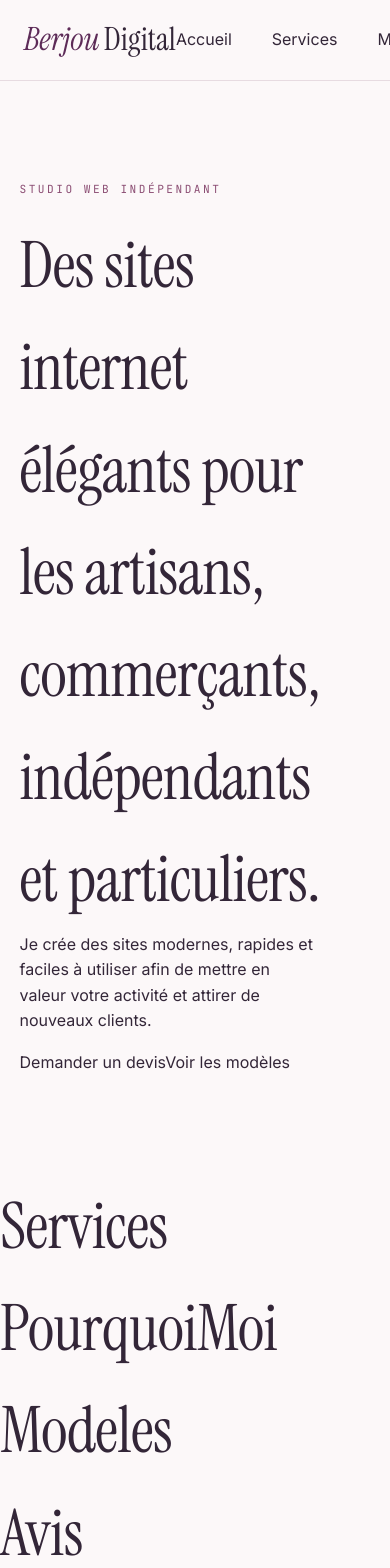
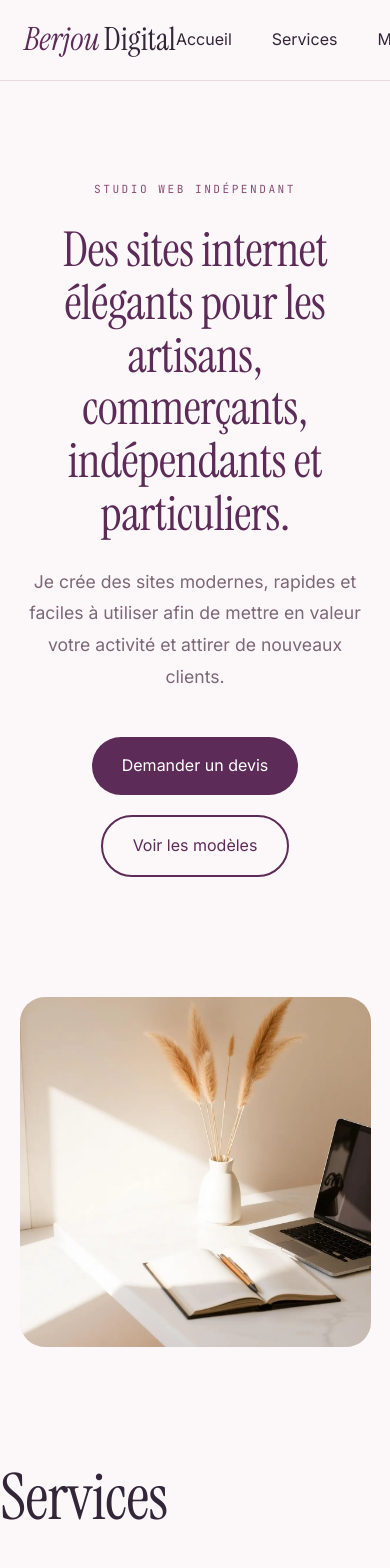
Before and after one commit to ninie08car/berjou-digital, a React (Vite) app: page / in a window 390 px wide. Shown: the top 1568 px of the page. Built offline with nearby package versions, Linux system fonts and the light colour scheme.

Commit message:
Contenu et css section hero

```diff
--- a/src/components/Hero/Hero.css
+++ b/src/components/Hero/Hero.css
@@ -10,3 +10,89 @@
   gap: 80px;
   align-items: center;
 }
+
+.hero-content h1 {
+  margin: 25px 0;
+  font-size: 4rem;
+  line-height: 1.1;
+  color: var(--bordeaux);
+}
+
+.hero-description {
+  max-width: 550px;
+  color: var(--muted-foreground);
+  font-size: 1.1rem;
+  line-height: 1.8;
+}
+
+.hero-buttons {
+  display: flex;
+  gap: 20px;
+  margin-top: 45px;
+}
+
+.btn-primary {
+  padding: 16px 30px;
+  background: var(--bordeaux);
+  color: white;
+  border-radius: 50px;
+  transition: 0.3s;
+}
+
+.btn-primary:hover {
+  background: var(--terracotta);
+}
+
+.btn-secondary {
+  padding: 16px 30px;
+  border: 2px solid var(--bordeaux);
+  border-radius: 50px;
+  color: var(--bordeaux);
+  transition: 0.3s;
+}
+
+.btn-secondary:hover {
+  background: var(--bordeaux);
+  color: white;
+}
+
+.hero-image {
+  height: 550px;
+  background: var(--blush);
+  border-radius: 25px;
+}
+
+.hero-image img {
+  width: 100%;
+  height: 100%;
+  object-fit: cover;
+  border-radius: 25px;
+}
+
+@media (max-width: 900px) {
+  .hero-container {
+    grid-template-columns: 1fr;
+
+    text-align: center;
+  }
+
+  .hero-description {
+    margin: auto;
+  }
+
+  .hero-buttons {
+    justify-content: center;
+
+    flex-wrap: wrap;
+  }
+
+  .hero-content h1 {
+    font-size: 3rem;
+  }
+
+  .hero-image {
+    height: 350px;
+
+    margin-top: 40px;
+  }
+}
--- a/src/components/Hero/Hero.jsx
+++ b/src/components/Hero/Hero.jsx
@@ -1,4 +1,6 @@
+import { Link } from "react-router-dom";
 import "./Hero.css";
+import heroImage from "../../assets/images/hero-workspace.webp";
 
 function Hero() {
   return (
@@ -15,16 +17,16 @@ function Hero() {
             mettre en valeur votre activité et attirer de nouveaux clients.
           </p>
           <div className="hero-buttons">
-            <a href="/devis" className="btn-secondary">
+            <Link to="/devis" className="btn-primary">
               Demander un devis
-            </a>
-            <a href="/modeles" className="btn-secondary">
+            </Link>
+            <Link to="/modeles" className="btn-secondary">
               Voir les modèles
-            </a>
+            </Link>
           </div>
         </div>
         <div className="hero-image">
-          {/* Ici on ajoutera une image plus tard */}
+          <img src={heroImage} alt="Création de sites web BerjouDigital" />
         </div>
       </div>
     </section>
```
Also changed, not shown: src/assets/images/hero-workspace.webp (added).
